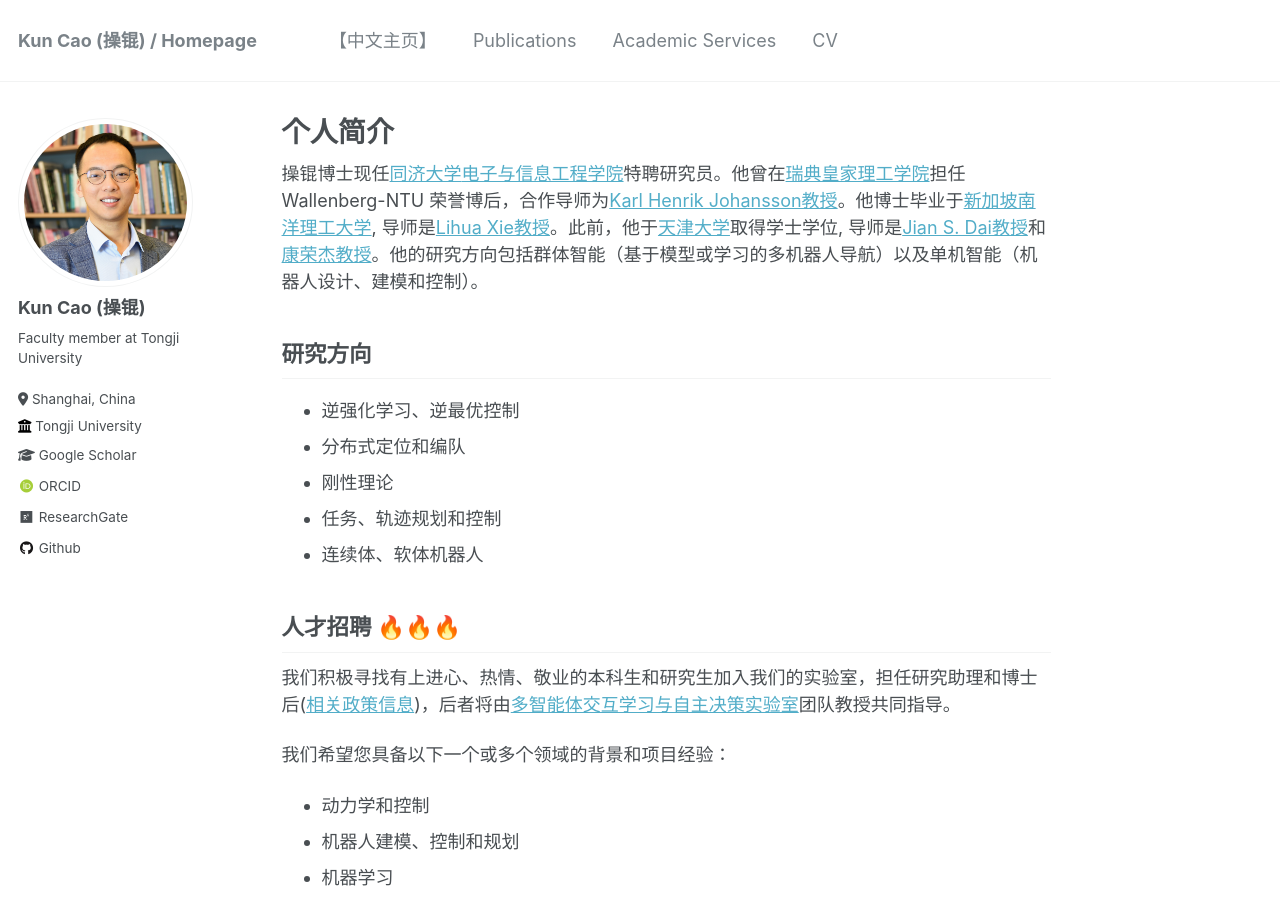
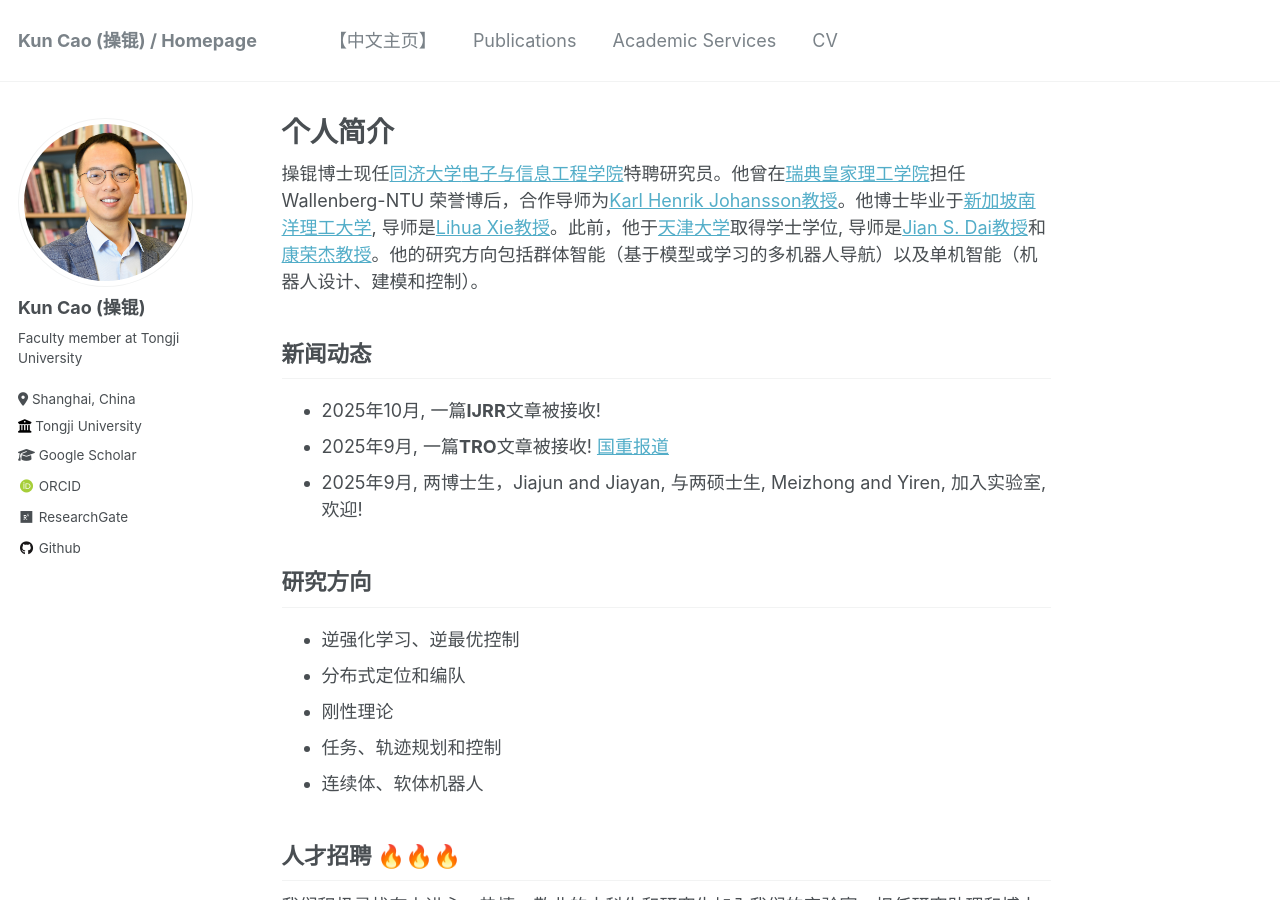
Before and after one commit to ntu-caokun/ntu-caokun.github.io, a Jekyll site: the page built from _pages/about_zh.md, in a window 1280 px wide and 900 px high. Built offline with Jekyll 4.4.1, drawn with Linux system fonts in a browser that asks for light colours; some web fonts are replaced.

Commit message:
Update about_zh.md with recent news
Added news updates and recent achievements to the about page.

```diff
--- a/_pages/about_zh.md
+++ b/_pages/about_zh.md
@@ -8,6 +8,10 @@ redirect_from:
 ---
 操锟博士现任[同济大学](https://www.tongji.edu.cn)[电子与信息工程学院](https://see-en.tongji.edu.cn/)特聘研究员。他曾在[瑞典皇家理工学院](https://www.kth.se/)担任Wallenberg-NTU 荣誉博后，合作导师为[Karl Henrik Johansson教授](https://people.kth.se/~kallej/index.html)。他博士毕业于[新加坡南洋理工大学](https://www.ntu.edu.sg/), 导师是[Lihua Xie教授](https://personal.ntu.edu.sg/elhxie/)。此前，他于[天津大学](https://www.tju.edu.cn/)取得学士学位, 导师是[Jian S. Dai教授](https://nms.kcl.ac.uk/jian.dai/)和[康荣杰教授](https://faculty.tju.edu.cn/RongjieKang/en/index.htm)。他的研究方向包括群体智能（基于模型或学习的多机器人导航）以及单机智能（机器人设计、建模和控制）。
 
+## 新闻动态
+* 2025年10月, 一篇**IJRR**文章被接收!
+* 2025年9月, 一篇**TRO**文章被接收! [国重报道](https://skl-ais.tongji.edu.cn/79/ff/c32346a358911/page.htm)
+* 2025年9月, 两博士生，Jiajun and Jiayan, 与两硕士生, Meizhong and Yiren, 加入实验室, 欢迎!
 
 ## 研究方向
 * 逆强化学习、逆最优控制
```
